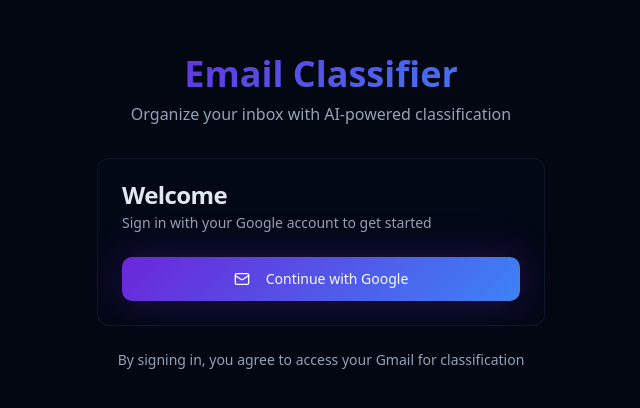
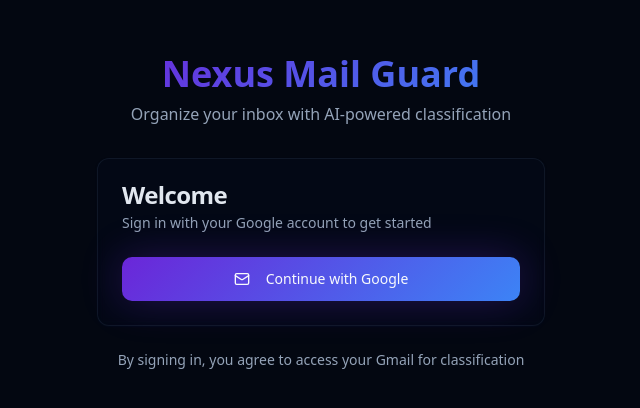
Before and after one commit to IshaanGhost/nexus-mail-guard, a React (Vite) app: page /login in a window 1280 px wide. Shown: the part 188-596 px from the top of the page, without its empty margins (319-959 px from the left). Built offline with nearby package versions, Linux system fonts and the light colour scheme; the HTML template or start-up script is replaced by a standard one.

Commit message:
Force deployment: Update title and ensure debug info is removed

```diff
--- a/src/pages/Login.tsx
+++ b/src/pages/Login.tsx
@@ -53,7 +53,7 @@ const Login = () => {
       <div className="w-full max-w-md">
         <div className="text-center mb-8">
           <h1 className="text-4xl font-bold bg-gradient-primary bg-clip-text text-transparent mb-2">
-            Email Classifier
+            Nexus Mail Guard
           </h1>
           <p className="text-muted-foreground">
             Organize your inbox with AI-powered classification
```
